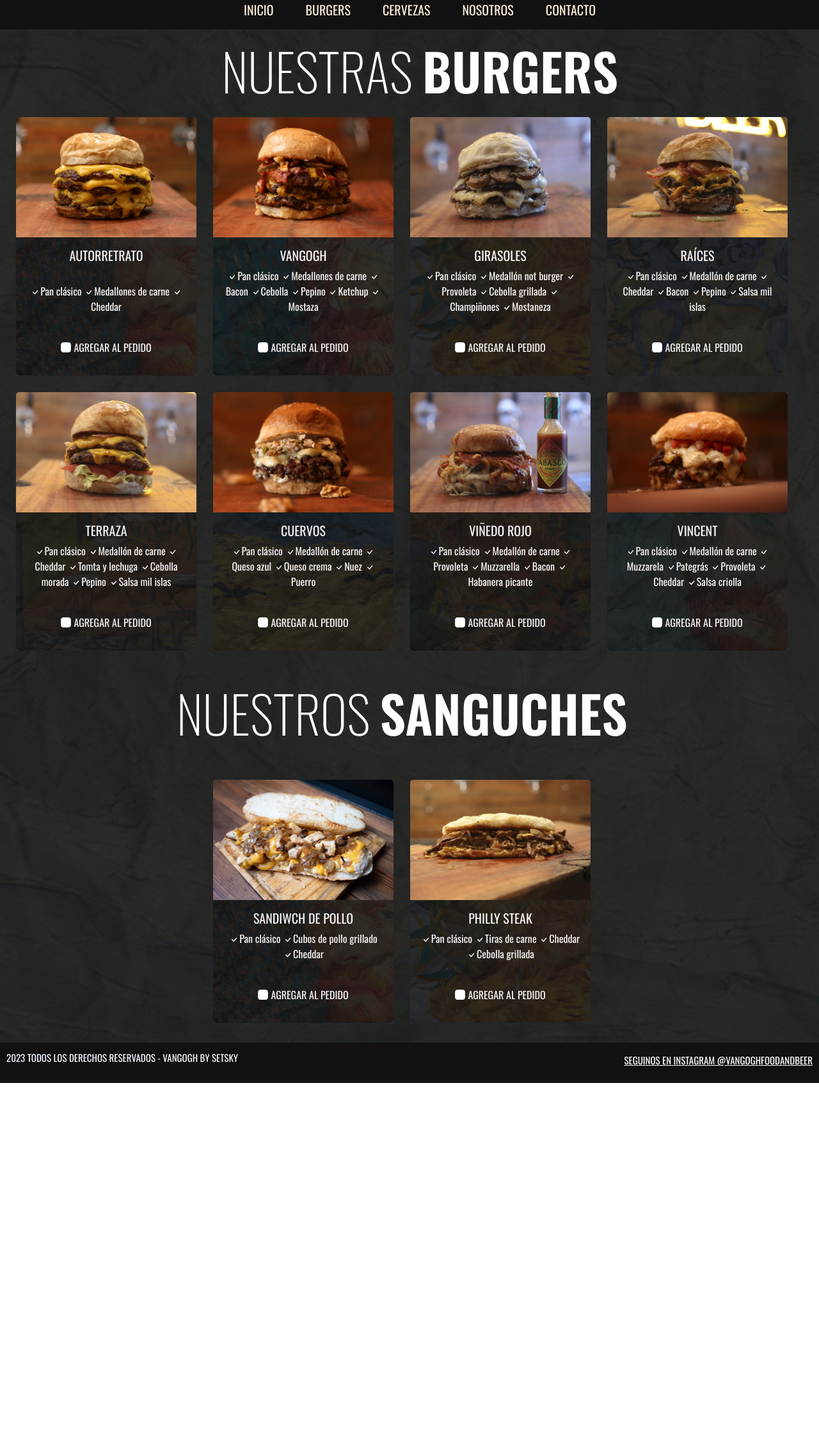
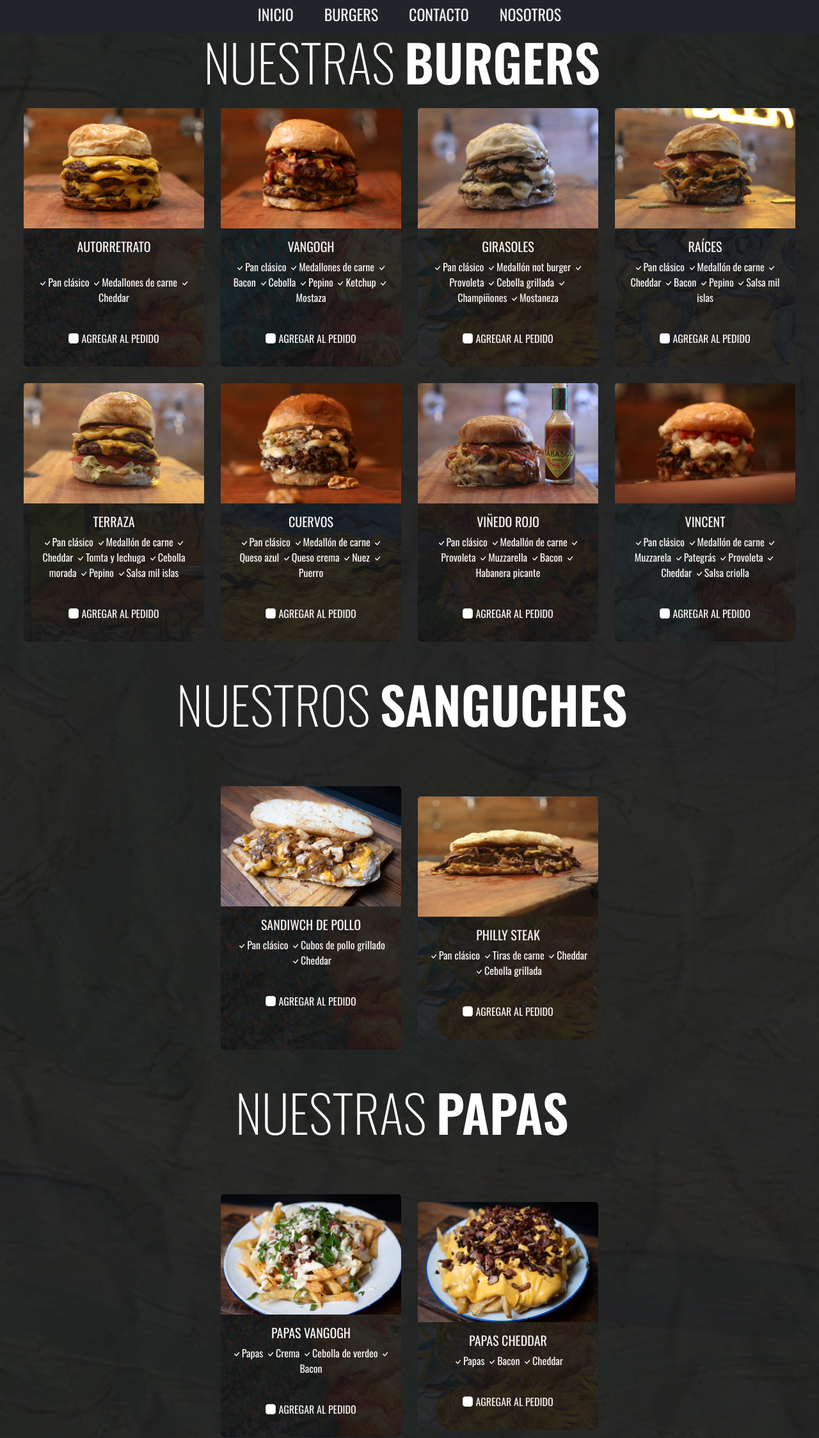
Before and after one commit to Setsky95/vangogh, a plain HTML site: page Pages/burger_bs.html in a window 1280 px wide. Shown: the whole page at 64% size. Before the commit the page ends 1693 px from the top, so only its background shows below. Drawn offline with nearby package versions, Linux system fonts and the light colour scheme; files whose address does not match are found by name.

Commit message:
menu_bs_con_nav

```diff
--- a/Pages/burger_bs.html
+++ b/Pages/burger_bs.html
@@ -16,35 +16,38 @@
 </head>
 <body>
   <header>
-    <div class="header">
-        <nav class="nav">
-         <ul class="nav__list">
-          <li class="nav_item">
-            <a class="nav__link" href= "../Index.html">INICIO</a>
-        </li>
-        <li class="nav_item">
-          <a class="nav__link" href= "burgers_grid.html">BURGERS</a>
-        </li>
-        <li class="nav_item">
-             <a class="nav__link" href= "./birras.html">CERVEZAS</a>
-        </li>
-        <li class="nav_item">
-            <a class="nav__link" href= "./Nosotros.html">NOSOTROS</a>
-        </li>
-        <li class="nav_item">
-            <a class="nav__link" href= "./Contacto.html">CONTACTO</a>
-        </li>
+    <nav class="navbar fixed-top  navbar-expand-lg navbar-expand-md bg-dark p-0 ">
+      <div class="container-fluid  ">
 
-         </ul>
-            </nav>
+        <button class="navbar-toggler custom-toggler " type="button" data-bs-toggle="collapse" data-bs-target="#navbarNav" aria-controls="navbarNav" aria-expanded="false" aria-label="Toggle navigation">
+          <span class="navbar-toggler-icon "></span>
+        </button>
+        <div class="collapse navbar-collapse  justify-content-center align-items-center" id="navbarNav">
+          <ul class="navbar-nav ">
+            <li class="nav-item ">
+              <a class="nav-link texto-web" aria-current="page" href="#"><h4>INICIO</h4></a>
+            </li>
+            <li class="nav-item">
+              <a class="nav-link texto-web" href="#"><h4>BURGERS</h4></a>
+            </li>
+            <li class="nav-item ">
+              <a class="nav-link texto-web" href="#"><h4>CONTACTO</h4></a>
+            </li>
+            <li class="nav-item">
+              <a class="nav-link texto-web" href="#"><h4>NOSOTROS</h4></a>
+
+            </li>
+          </ul>
         </div>
       </div>
+    </nav>
+      </div>
 </header>
-<div class="conteiner.fluid">
-<div class="row row-cols-1 px-3 m-3 0 3 0 text-center">
-<h1 class=" display-1 nuestras"> NUESTRAS <span class=" burgers" > BURGERS</span> </h1>
+<div class="conteiner.fluid"> <!-- contenedor principal -->
+<div class="row row-cols-1  mt-5  text-center"> <!-- titulo burger -->
+<h1 class=" display-1 m-0 nuestras "> NUESTRAS <span class="  burgers " > BURGERS</span> </h1>
 </div>
-<div class=" row row-cols-1 px-4 row-cols-md-2 g-4 row-cols-xl-4 row-cols-xxl-4 row-cols-lg-4 ">
+<div class=" row row-cols-1 px-4 row-cols-md-2 m-0 g-4 row-cols-xl-4 row-cols-xxl-4 row-cols-lg-4  ">
   <div class="col  "> <!-- burger 1 -->
     <div class="card fondo_auto border border-dark">
       <img src="../imgs/autotriplechica.jpg" class="card-img-top" alt="autotriple">
@@ -73,7 +76,7 @@
       <img src="../imgs/Vangoghchica.jpg" class="card-img-top" alt="Vangogh">
       <div class="card-body">
         <h5 class="card-title text-center texto-web">VANGOGH</h5>
-        <p class="card-text text-center texto-web"> <svg xmlns="http://www.w3.org/2000/svg" width="16" height="16" fill="currentColor" class="bi bi-check" viewBox="0 0 16 16">
+        <p class="card-text text-center texto-web "> <svg xmlns="http://www.w3.org/2000/svg" width="16" height="16" fill="currentColor" class="bi bi-check" viewBox="0 0 16 16">
           <path d="M10.97 4.97a.75.75 0 0 1 1.07 1.05l-3.99 4.99a.75.75 0 0 1-1.08.02L4.324 8.384a.75.75 0 1 1 1.06-1.06l2.094 2.093 3.473-4.425a.267.267 0 0 1 .02-.022z"/>
         </svg>Pan clásico
         <svg xmlns="http://www.w3.org/2000/svg" width="16" height="16" fill="currentColor" class="bi bi-check" viewBox="0 0 16 16">
@@ -306,14 +309,12 @@
 
             </div>
   </div>
-</div>
-<div class="conteiner.fluid">
+
   <div class="row row-cols-1  mt-5 mb-5 text-center">
   <h1 class=" display-1 nuestras"> NUESTROS <span class=" burgers" > SANGUCHES</span> </h1>
   </div>
-</div>
-<div class=" row row-cols-1 px-4 row-cols-md-2 g-4 row-cols-xl-4 row-cols-xxl-4 row-cols-lg-4 justify-content-center ">
-<div class="col  "> <!-- sangu 1 -->
+<div class=" row row-cols-1 px-4 row-cols-md-2 m-0 g-4 row-cols-xl-4 row-cols-xxl-4 row-cols-lg-4 justify-content-center">
+<div class="col"> <!-- sangu 1 -->
   <div class="card fondo_auto border border-dark">
     <img src="../imgs/sangu_de_pollo.jpg" class="card-img-top" alt="Sangudepollo">
     <div class="card-body ">
@@ -329,7 +330,7 @@
       </svg>Cheddar</p>
 
 
-  <div class="container text-center d-flex align-items-center pb-3 justify-content-center">
+  <div class="container text-center d-flex align-items-center pb-3 justify-content-center  lg pb-5">
       <input class="form-check-input me-1 mt-4" type="checkbox" value="SUMAR AL PEDIDO" id="firstCheckbox">
       <label class="form-check-label mt-4 texto-web " for="firstCheckbox">AGREGAR AL PEDIDO</label>
   </div>
@@ -364,16 +365,66 @@
 </div>
 </div>
 
+  <div class="row row-cols-1  mt-5 mb-5 text-center">
+  <h1 class=" display-1 nuestras"> NUESTRAS <span class=" burgers" > PAPAS</span> </h1>
+  </div>
+</div>
+<div class=" row row-cols-1 px-4 row-cols-md-2 m-0 g-4 row-cols-xl-4 row-cols-xxl-4 row-cols-lg-4 justify-content-center ">
+<div class="col  "> <!-- papas  1 -->
+  <div class="card fondo_auto border border-dark">
+    <img src="../imgs/papas_vangogh.jpg" class="card-img-top" alt="Papasvg">
+    <div class="card-body ">
+      <h5 class="card-title text-center texto-web">PAPAS VANGOGH</h5>
+      <p class="card-text text-center texto-web"> <svg xmlns="http://www.w3.org/2000/svg" width="16" height="16" fill="currentColor" class="bi bi-check" viewBox="0 0 16 16">
+        <path d="M10.97 4.97a.75.75 0 0 1 1.07 1.05l-3.99 4.99a.75.75 0 0 1-1.08.02L4.324 8.384a.75.75 0 1 1 1.06-1.06l2.094 2.093 3.473-4.425a.267.267 0 0 1 .02-.022z"/>
+      </svg>Papas
+      <svg xmlns="http://www.w3.org/2000/svg" width="16" height="16" fill="currentColor" class="bi bi-check" viewBox="0 0 16 16">
+        <path d="M10.97 4.97a.75.75 0 0 1 1.07 1.05l-3.99 4.99a.75.75 0 0 1-1.08.02L4.324 8.384a.75.75 0 1 1 1.06-1.06l2.094 2.093 3.473-4.425a.267.267 0 0 1 .02-.022z"/>
+      </svg>Crema
+      <svg xmlns="http://www.w3.org/2000/svg" width="16" height="16" fill="currentColor" class="bi bi-check" viewBox="0 0 16 16">
+        <path d="M10.97 4.97a.75.75 0 0 1 1.07 1.05l-3.99 4.99a.75.75 0 0 1-1.08.02L4.324 8.384a.75.75 0 1 1 1.06-1.06l2.094 2.093 3.473-4.425a.267.267 0 0 1 .02-.022z"/>
+      </svg>Cebolla de verdeo
+      <svg xmlns="http://www.w3.org/2000/svg" width="16" height="16" fill="currentColor" class="bi bi-check" viewBox="0 0 16 16">
+        <path d="M10.97 4.97a.75.75 0 0 1 1.07 1.05l-3.99 4.99a.75.75 0 0 1-1.08.02L4.324 8.384a.75.75 0 1 1 1.06-1.06l2.094 2.093 3.473-4.425a.267.267 0 0 1 .02-.022z"/>
+      </svg>Bacon</p>
+
+
+
+  <div class="container text-center d-flex align-items-center pb-3 justify-content-center">
+      <input class="form-check-input me-1 mt-4" type="checkbox" value="SUMAR AL PEDIDO" id="firstCheckbox">
+      <label class="form-check-label mt-4 texto-web " for="firstCheckbox">AGREGAR AL PEDIDO</label>
+  </div>
+</div>
+  </div>
+</div>
+<div class="col"> <!-- papas  2 -->
+  <div class="card fondo_girasoles border border border-dark ">
+    <img src="../imgs/papas_cheddar.jpg" class="card-img-top" alt="Papascheddar">
+    <div class="card-body">
+      <h5 class="card-title text-center texto-web">PAPAS CHEDDAR</h5>
+      <p class="card-text text-center texto-web"> <svg xmlns="http://www.w3.org/2000/svg" width="16" height="16" fill="currentColor" class="bi bi-check" viewBox="0 0 16 16">
+        <path d="M10.97 4.97a.75.75 0 0 1 1.07 1.05l-3.99 4.99a.75.75 0 0 1-1.08.02L4.324 8.384a.75.75 0 1 1 1.06-1.06l2.094 2.093 3.473-4.425a.267.267 0 0 1 .02-.022z"/>
+      </svg>Papas
+      <svg xmlns="http://www.w3.org/2000/svg" width="16" height="16" fill="currentColor" class="bi bi-check" viewBox="0 0 16 16">
+        <path d="M10.97 4.97a.75.75 0 0 1 1.07 1.05l-3.99 4.99a.75.75 0 0 1-1.08.02L4.324 8.384a.75.75 0 1 1 1.06-1.06l2.094 2.093 3.473-4.425a.267.267 0 0 1 .02-.022z"/>
+      </svg>Bacon
+      <svg xmlns="http://www.w3.org/2000/svg" width="16" height="16" fill="currentColor" class="bi bi-check" viewBox="0 0 16 16">
+        <path d="M10.97 4.97a.75.75 0 0 1 1.07 1.05l-3.99 4.99a.75.75 0 0 1-1.08.02L4.324 8.384a.75.75 0 1 1 1.06-1.06l2.094 2.093 3.473-4.425a.267.267 0 0 1 .02-.022z"/>
+      </svg>Cheddar </p>
+
+
+  <div class="container text-center d-flex align-items-center justify-content-center pb-3">
+      <input class="form-check-input me-1 mt-4" type="checkbox" value="SUMAR AL PEDIDO" id="firstCheckbox">
+      <label class="form-check-label mt-4 texto-web" for="firstCheckbox">AGREGAR AL PEDIDO</label>
+  </div>
+</div>
+  </div>
+</div>
+</div>
+</div>
 
 
 <script src="https://cdn.jsdelivr.net/npm/bootstrap@5.3.0-alpha1/dist/js/bootstrap.bundle.min.js" integrity="sha384-w76AqPfDkMBDXo30jS1Sgez6pr3x5MlQ1ZAGC+nuZB+EYdgRZgiwxhTBTkF7CXvN" crossorigin="anonymous"></script>
 </body>
- <footer>
 
-                                <div class="container_footer">
-                                    <h4> <a class="Footer_instagram " href ="https://www.instagram.com/vangogh.foodandbeer/">SEGUINOS EN INSTAGRAM @VANGOGHFOODANDBEER </a></h4>
-                                     <p class="texto_derechos">2023 TODOS LOS DERECHOS RESERVADOS - VANGOGH BY SETSKY</p>
-                                </div>
-
-                            </footer>
                         </html>
--- a/css/vangogh.css
+++ b/css/vangogh.css
@@ -4,6 +4,20 @@ padding: 0;
 box-sizing: border-box;
 }
 
+
+.custom-toggler {
+    display: flex;
+    border-color: aliceblue;
+    background-color: aliceblue;
+    width: 3rem;
+    height: 2rem;
+   align-items: center;
+   justify-content: center;
+}
+
+.nav-item {
+    padding: 0 1rem 0 1rem;
+}
 body {
     background-image: url("../imgs//fondo2.jpg");
     background-repeat: no-repeat;
```
